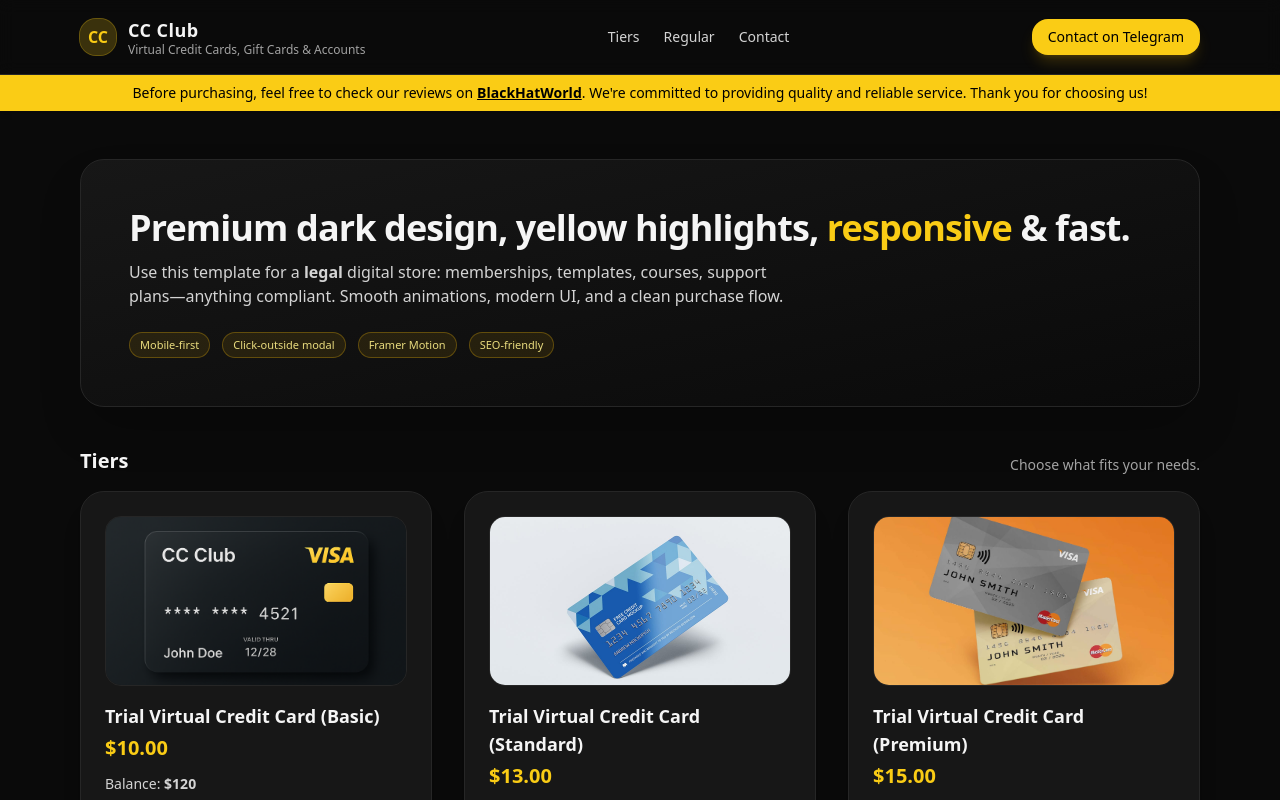
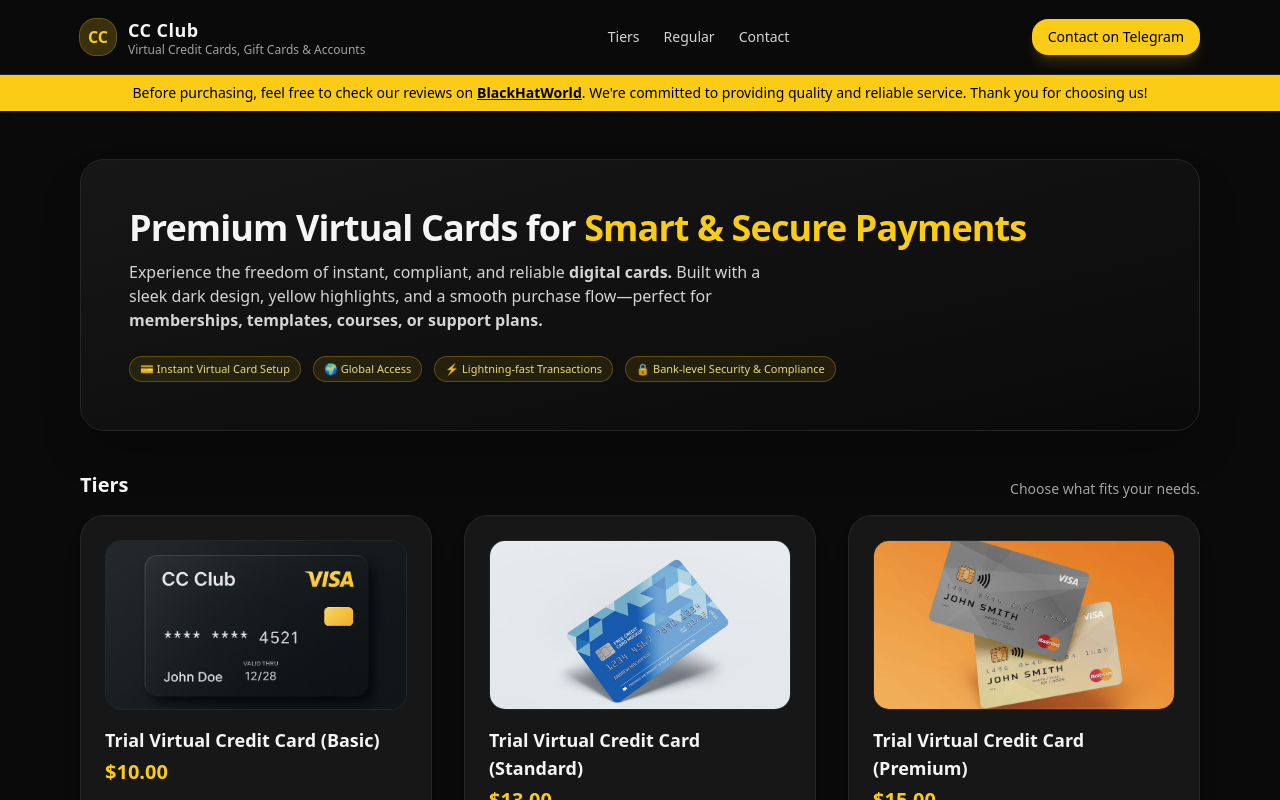
Before and after one commit to faixanmalik/cc-club, a Next.js app: page / in a window 1280 px wide. Shown: the top 800 px of the page. Built offline with nearby package versions, Linux system fonts and the light colour scheme.

Commit message:
update hero content

```diff
--- a/components/Hero.jsx
+++ b/components/Hero.jsx
@@ -12,16 +12,16 @@ const Hero = () => {
         className="rounded-3xl border border-neutral-800 bg-gradient-to-br from-neutral-900 to-neutral-950 p-8 md:p-12 shadow-2xl shadow-black/30"
       >
         <h2 className="text-3xl md:text-4xl font-bold tracking-tight">
-          Premium dark design, yellow highlights,<span className="text-yellow-400"> responsive</span> & fast.
+          Premium Virtual Cards for <span className="text-yellow-400">Smart & Secure Payments</span>
         </h2>
         <p className="mt-3 text-neutral-300 max-w-2xl">
-          Use this template for a <span className="font-semibold">legal</span> digital store: memberships, templates, courses, support plans—anything compliant. Smooth animations, modern UI, and a clean purchase flow.
+          Experience the freedom of instant, compliant, and reliable <span className="font-semibold">digital cards.</span> Built with a sleek dark design, yellow highlights, and a smooth purchase flow—perfect for <span className="font-semibold">memberships, templates, courses, or support plans.</span>
         </p>
         <div className="mt-6 flex flex-wrap gap-3 text-xs text-neutral-300">
-          <Badge>Mobile‑first</Badge>
-          <Badge>Click‑outside modal</Badge>
-          <Badge>Framer Motion</Badge>
-          <Badge>SEO‑friendly</Badge>
+          <Badge>💳 Instant Virtual Card Setup</Badge>
+          <Badge>🌍 Global Access</Badge>
+          <Badge>⚡ Lightning-fast Transactions</Badge>
+          <Badge>🔒 Bank-level Security & Compliance</Badge>
         </div>
       </motion.div>
     </section>
```
